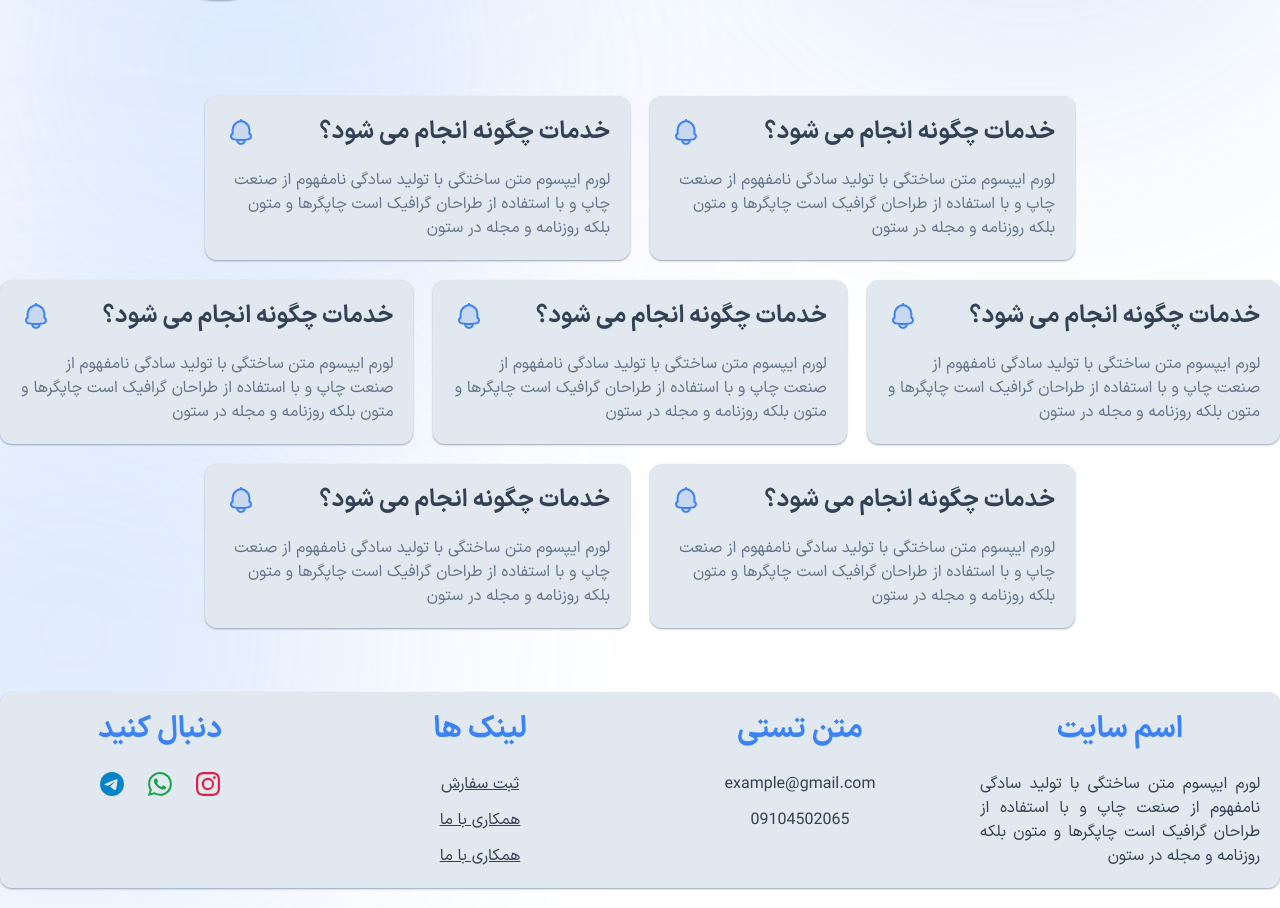
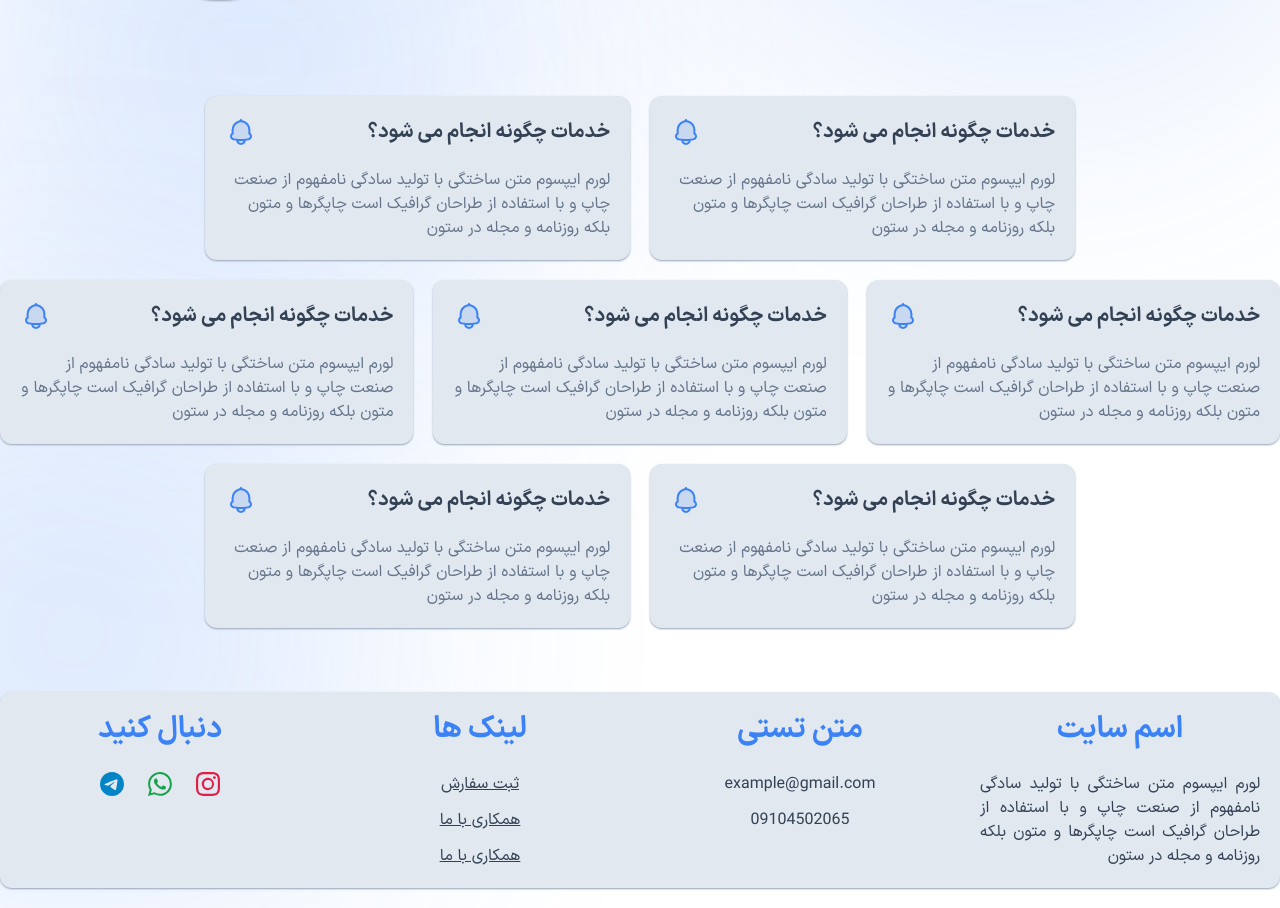
Before and after one commit to Apple-Service-ir/AppleService-RepairProject-FrontEnd, a React (Vite) app: page / in a window 1280 px wide. Shown: the part 2017-2925 px from the top of the page. Built offline with nearby package versions, Linux system fonts and the light colour scheme.

Commit message:
small size in Question component

```diff
--- a/src/components/QuestionItem/QuestionItem.jsx
+++ b/src/components/QuestionItem/QuestionItem.jsx
@@ -5,7 +5,7 @@ export function QuestionItem(props) {
         <div className="w-[325px] bg-slate-200 shadow-sm shadow-slate-400 flex flex-col justify-center items-center rounded-xl
               sm:w-[425px]">
             <div className="w-full flex justify-between items-center p-3 sm:p-5 pb-3 sm:pb-5">
-                <h6 className="text-xl text-slate-700 sansbold sm:text-2xl">{props.title}</h6>
+                <h6 className="text-xl text-slate-700 sansbold">{props.title}</h6>
                 {props.svg}
             </div>
             <p className="text-slate-500 w-full p-3 pt-0 text-sm sm:text-base sm:p-5 sm:pt-0">
```
